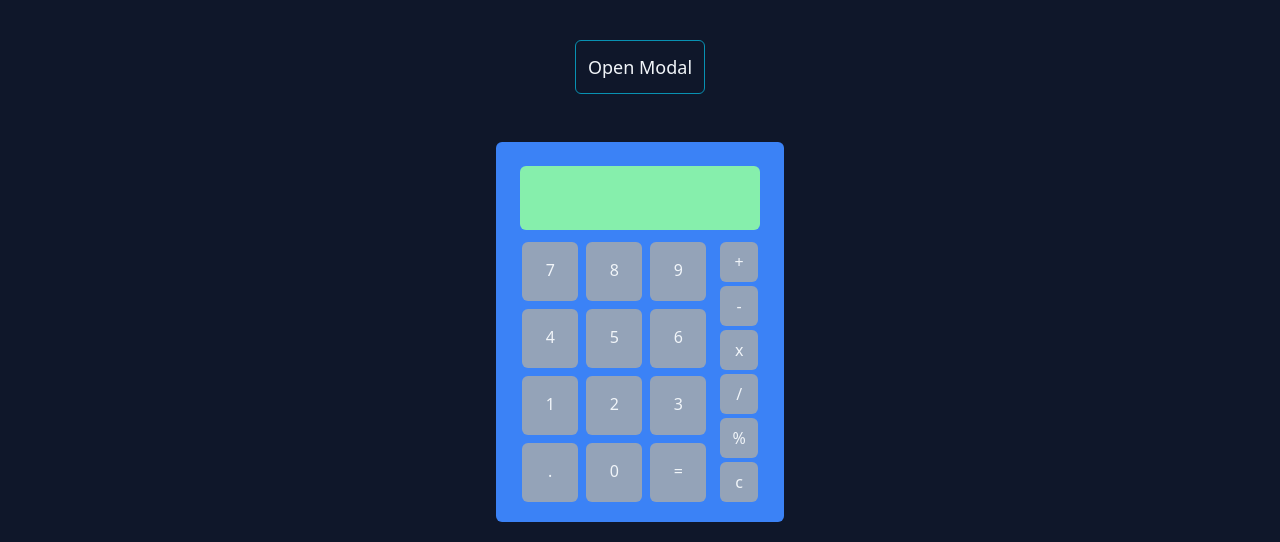
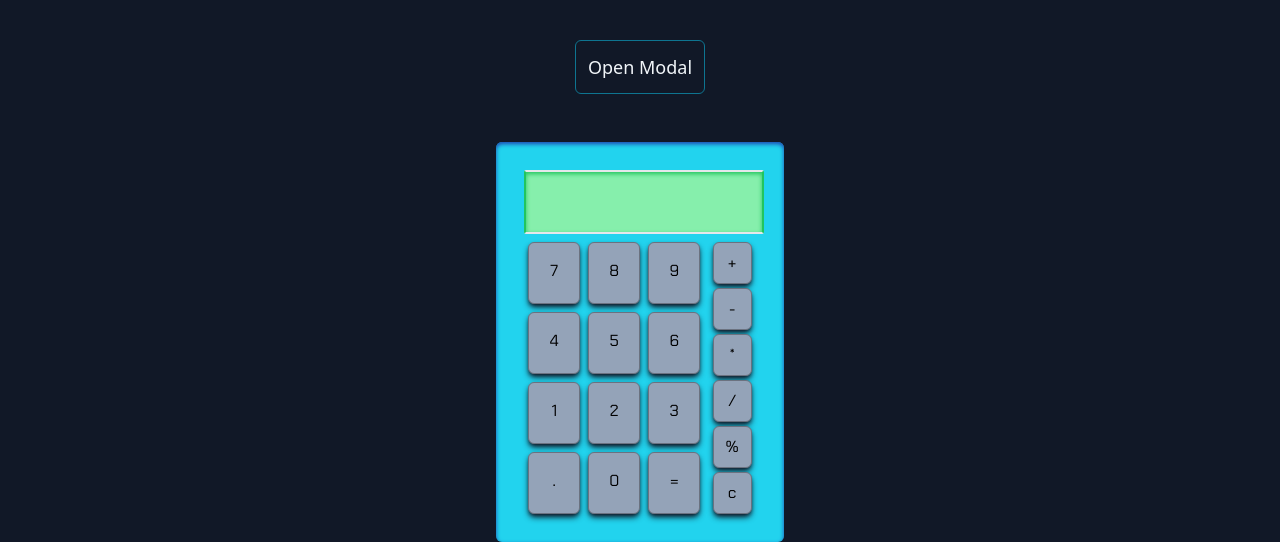
Before and after one commit to SciFan-San/js_practice_projects, a website: page index.html in a window 1280 px wide. Shown: the part 278-820 px from the top of the page. Drawn offline with Linux system fonts and the light colour scheme.

Commit message:
colours changed & calculator working

```diff
--- a/index.html
+++ b/index.html
@@ -14,49 +14,49 @@
         <link rel="apple-touch-icon" href="/apple-touch-icon.png">
 
     </head>
-    <body class="min-h-screen text-slate-100 bg-slate-900">
+    <body class="min-h-screen text-slate-100 bg-gray-900">
         <div class="w-max text-6xl font-custom font-semibold text-center m-auto box-border p-3">JS Practice Projects</div>
 
         <!--Final Project - CSS/JS text animation[must work on integration with tailwind]-->
-        <h1 class="final text-8xl text-center border border-cyan-600 rounded-md m-10 p-6 box-border">Final Project</h1>
+        <h1 class="final text-8xl text-center border border-cyan-700 rounded-md m-10 p-6 box-border">Final Project</h1>
         <!--End of Final project-->
 
         <!--Modal Project - Functional, needs more styling-->
-        <button class="open border border-cyan-600 rounded-md mx-auto my-12 block p-3 text-lg hover:bg-cyan-600">Open Modal</button>
+        <button class="open border border-cyan-700 rounded-md mx-auto my-12 block p-3 text-lg transition-all ease-in-out hover:bg-cyan-700">Open Modal</button>
 
         <div class="modal-container invisible fixed shadow top-0 left-0 right-0 z-50 overflow-hidden overflow-y-auto md:inset-0 h-[calc(100%)] max-h-full backdrop-blur-sm backdrop-saturate-200">
-            <div class="modal relative bg-white rounded-lg shadow dark:bg-cyan-600 text-center w-full max-w-md max-h-full m-auto translate-y-1/2 overflow-hidden overflow-y-auto p-8 text-slate-100">
+            <div class="modal relative bg-white rounded-lg shadow dark:bg-cyan-700 text-center w-full max-w-md max-h-full m-auto translate-y-1/2 overflow-hidden overflow-y-auto p-8 text-slate-100">
                 <h1 class="text-5xl font-sans p-4">This is a modal</h1>
                 <p class="text-left">Lorem ipsum dolor sit, amet consectetur adipisicing elit. Quas eaque iusto consequuntur dolor voluptatum aut perspiciatis ullam laborum, vero dicta, molestiae repudiandae doloremque animi beatae temporibus possimus enim itaque, deleniti magnam dolores. Error, eligendi modi vel impedit quia sapiente saepe a, perspiciatis perferendis exercitationem ad nemo fugit labore aliquid blanditiis?</p>
-                <button class="close absolute topt-4 right-2.5 text-gray-400 bg-transparent hover:bg-gray-200 hover:text-gray-900 rounded-lg text-sm p-1.5 ml-auto inline-flex items-center dark:hover:bg-gray-800 dark:hover:text-white"><i class="fa-regular fa-circle-xmark text-lg text-red-500"></i></i></button>
+                <button class="close absolute top-4 right-2.5 text-gray-400 bg-transparent hover:bg-gray-200 hover:text-gray-900 rounded-lg text-sm p-1.5 ml-auto inline-flex items-center dark:hover:bg-gray-800 dark:hover:text-white"><i class="fa-regular fa-circle-xmark text-lg text-red-500"></i></i></button>
             </div>
         </div>
         <!--End of Modal Project-->
 
-        <!--Calculator Project - JS Calculator operatios + Tailwind-->
-        <div class="calc-container flex flex-wrap flex-row bg-blue-500 w-72 p-4 m-auto rounded-md justify-evenly">
-            <div class="calc-screen basis-full bg-green-300 p-8 rounded-md m-2 text-right box-border"></div>
+        <!--Calculator Project - JS Calculator operations + Tailwind-->
+        <div class="calc-container flex flex-wrap flex-row bg-cyan-400 w-72 p-6 m-auto rounded-md justify-evenly shadow-inner shadow-blue-800">
+            <div class="calc-screen h-16 font-custom text-black text-3xl border-2 border-x-green-500 inset-1 basis-full bg-green-300 p-4 rounded-sm m-1 text-right box-border shadow-inner shadow-green-500 flex-shrink-0 flex-grow-0"></div>
             <div class="calc-button-container flex flex-wrap basis-3/4 justify-evenly rounded-md">
-                <div class="calc-num-buttons pt-4 bg-slate-400 basis-1/4 flex-grow m-1 text-center rounded-md">7</div>
-                <div class="calc-num-buttons pt-4 bg-slate-400 basis-1/4 flex-grow m-1 text-center rounded-md">8</div>
-                <div class="calc-num-buttons pt-4 bg-slate-400 basis-1/4 flex-grow m-1 text-center rounded-md">9</div>
-                <div class="calc-num-buttons pt-4 bg-slate-400 basis-1/4 flex-grow m-1 text-center rounded-md">4</div>
-                <div class="calc-num-buttons pt-4 bg-slate-400 basis-1/4 flex-grow m-1 text-center rounded-md">5</div>
-                <div class="calc-num-buttons pt-4 bg-slate-400 basis-1/4 flex-grow m-1 text-center rounded-md">6</div>
-                <div class="calc-num-buttons pt-4 bg-slate-400 basis-1/4 flex-grow m-1 text-center rounded-md">1</div>
-                <div class="calc-num-buttons pt-4 bg-slate-400 basis-1/4 flex-grow m-1 text-center rounded-md">2</div>
-                <div class="calc-num-buttons pt-4 bg-slate-400 basis-1/4 flex-grow m-1 text-center rounded-md">3</div>
-                <div class="calc-op-buttons pt-4 bg-slate-400 basis-1/4 flex-grow m-1 text-center rounded-md">.</div>
-                <div class="calc-num-buttons pt-4 bg-slate-400 basis-1/4 flex-grow m-1 text-center rounded-md">0</div>
-                <div class="calc-op-buttons pt-4 bg-slate-400 basis-1/4 flex-grow m-1 text-center rounded-md">=</div>
+                <div class="calc-num-buttons active:shadow-sm text-black font-custom cursor-pointer pointer-events-auto border border-gray-500 shadow-md shadow-gray-900 pt-4 bg-slate-400 basis-1/4 flex-grow m-1 text-center rounded-md">7</div>
+                <div class="calc-num-buttons active:shadow-sm text-black font-custom cursor-pointer pointer-events-auto border border-gray-500 shadow-md shadow-gray-900 pt-4 bg-slate-400 basis-1/4 flex-grow m-1 text-center rounded-md">8</div>
+                <div class="calc-num-buttons active:shadow-sm text-black font-custom cursor-pointer pointer-events-auto border border-gray-500 shadow-md shadow-gray-900 pt-4 bg-slate-400 basis-1/4 flex-grow m-1 text-center rounded-md">9</div>
+                <div class="calc-num-buttons active:shadow-sm text-black font-custom cursor-pointer pointer-events-auto border border-gray-500 shadow-md shadow-gray-900 pt-4 bg-slate-400 basis-1/4 flex-grow m-1 text-center rounded-md">4</div>
+                <div class="calc-num-buttons active:shadow-sm text-black font-custom cursor-pointer pointer-events-auto border border-gray-500 shadow-md shadow-gray-900 pt-4 bg-slate-400 basis-1/4 flex-grow m-1 text-center rounded-md">5</div>
+                <div class="calc-num-buttons active:shadow-sm text-black font-custom cursor-pointer pointer-events-auto border border-gray-500 shadow-md shadow-gray-900 pt-4 bg-slate-400 basis-1/4 flex-grow m-1 text-center rounded-md">6</div>
+                <div class="calc-num-buttons active:shadow-sm text-black font-custom cursor-pointer pointer-events-auto border border-gray-500 shadow-md shadow-gray-900 pt-4 bg-slate-400 basis-1/4 flex-grow m-1 text-center rounded-md">1</div>
+                <div class="calc-num-buttons active:shadow-sm text-black font-custom cursor-pointer pointer-events-auto border border-gray-500 shadow-md shadow-gray-900 pt-4 bg-slate-400 basis-1/4 flex-grow m-1 text-center rounded-md">2</div>
+                <div class="calc-num-buttons active:shadow-sm text-black font-custom cursor-pointer pointer-events-auto border border-gray-500 shadow-md shadow-gray-900 pt-4 bg-slate-400 basis-1/4 flex-grow m-1 text-center rounded-md">3</div>
+                <div class="calc-op-buttons active:shadow-sm text-black font-custom cursor-pointer pointer-events-auto border border-gray-500 shadow-md shadow-gray-900 pt-4 bg-slate-400 basis-1/4 flex-grow m-1 text-center rounded-md">.</div>
+                <div class="calc-num-buttons active:shadow-sm text-black font-custom cursor-pointer pointer-events-auto border border-gray-500 shadow-md shadow-gray-900 pt-4 bg-slate-400 basis-1/4 flex-grow m-1 text-center rounded-md">0</div>
+                <div class="calc-op-buttons active:shadow-sm text-black font-custom cursor-pointer pointer-events-auto border border-gray-500 shadow-md shadow-gray-900 pt-4 bg-slate-400 basis-1/4 flex-grow m-1 text-center rounded-md">=</div>
             </div>
             <div class="calc-op-button-container">
-                <div class="calc-op-buttons px-3 py-2 bg-slate-400 basis-1/4 flex-grow m-1 text-center rounded-md">+</div>
-                <div class="calc-op-buttons px-3 py-2 bg-slate-400 basis-1/4 flex-grow m-1 text-center rounded-md">-</div>
-                <div class="calc-op-buttons px-3 py-2 bg-slate-400 basis-1/4 flex-grow m-1 text-center rounded-md">x</div>
-                <div class="calc-op-buttons px-3 py-2 bg-slate-400 basis-1/4 flex-grow m-1 text-center rounded-md">/</div>
-                <div class="calc-op-buttons px-3 py-2 bg-slate-400 basis-1/4 flex-grow m-1 text-center rounded-md">%</div>
-                <div class="calc-op-buttons px-3 py-2 bg-slate-400 basis-1/4 flex-grow m-1 text-center rounded-md">c</div>
+                <div class="calc-op-buttons active:shadow-sm text-black font-custom cursor-pointer pointer-events-auto border border-gray-500 shadow-md shadow-gray-900 px-3 py-2 bg-slate-400 basis-1/4 flex-grow m-1 text-center rounded-md">+</div>
+                <div class="calc-op-buttons active:shadow-sm text-black font-custom cursor-pointer pointer-events-auto border border-gray-500 shadow-md shadow-gray-900 px-3 py-2 bg-slate-400 basis-1/4 flex-grow m-1 text-center rounded-md">-</div>
+                <div class="calc-op-buttons active:shadow-sm text-black font-custom cursor-pointer pointer-events-auto border border-gray-500 shadow-md shadow-gray-900 px-3 py-2 bg-slate-400 basis-1/4 flex-grow m-1 text-center rounded-md">*</div>
+                <div class="calc-op-buttons active:shadow-sm text-black font-custom cursor-pointer pointer-events-auto border border-gray-500 shadow-md shadow-gray-900 px-3 py-2 bg-slate-400 basis-1/4 flex-grow m-1 text-center rounded-md">/</div>
+                <div class="calc-op-buttons active:shadow-sm text-black font-custom cursor-pointer pointer-events-auto border border-gray-500 shadow-md shadow-gray-900 px-3 py-2 bg-slate-400 basis-1/4 flex-grow m-1 text-center rounded-md">%</div>
+                <div class="calc-op-buttons active:shadow-sm text-black font-custom cursor-pointer pointer-events-auto border border-gray-500 shadow-md shadow-gray-900 px-3 py-2 bg-slate-400 basis-1/4 flex-grow m-1 text-center rounded-md">c</div>
             </div>
         </div>
         <!--End of Calculator Project-->
--- a/script.js
+++ b/script.js
@@ -52,8 +52,25 @@ class Calculate {
 
 }
 
-const wordNumberArray = document.querySelectorAll(".calc-num-buttons");
-const numberArray = wordNumberArray.map(str => {
-    return +str;
+let $calcDisplay = document.querySelector(".calc-screen");
+const $buttonPress = document.querySelectorAll(".calc-num-buttons, .calc-op-buttons");
+
+$buttonPress.forEach((node) => {
+  node.addEventListener("mousedown", function(e){
+    const value = node.innerText.trim();
+    const displayText = $calcDisplay.innerText.trim();
+
+    if(value == "=") {
+      let solutionResult = eval(displayText);
+      $calcDisplay.innerText = solutionResult;
+      return true;
+    };
+
+    if(value.toLowerCase() == "c") {
+      $calcDisplay.innerText = "";
+      return true;
+    };
+
+    $calcDisplay.append(value);
+  });
 });
-const operators = document.querySelectorAll(".calc-op-buttons");
```
Also changed, not shown: dist/output.css.
